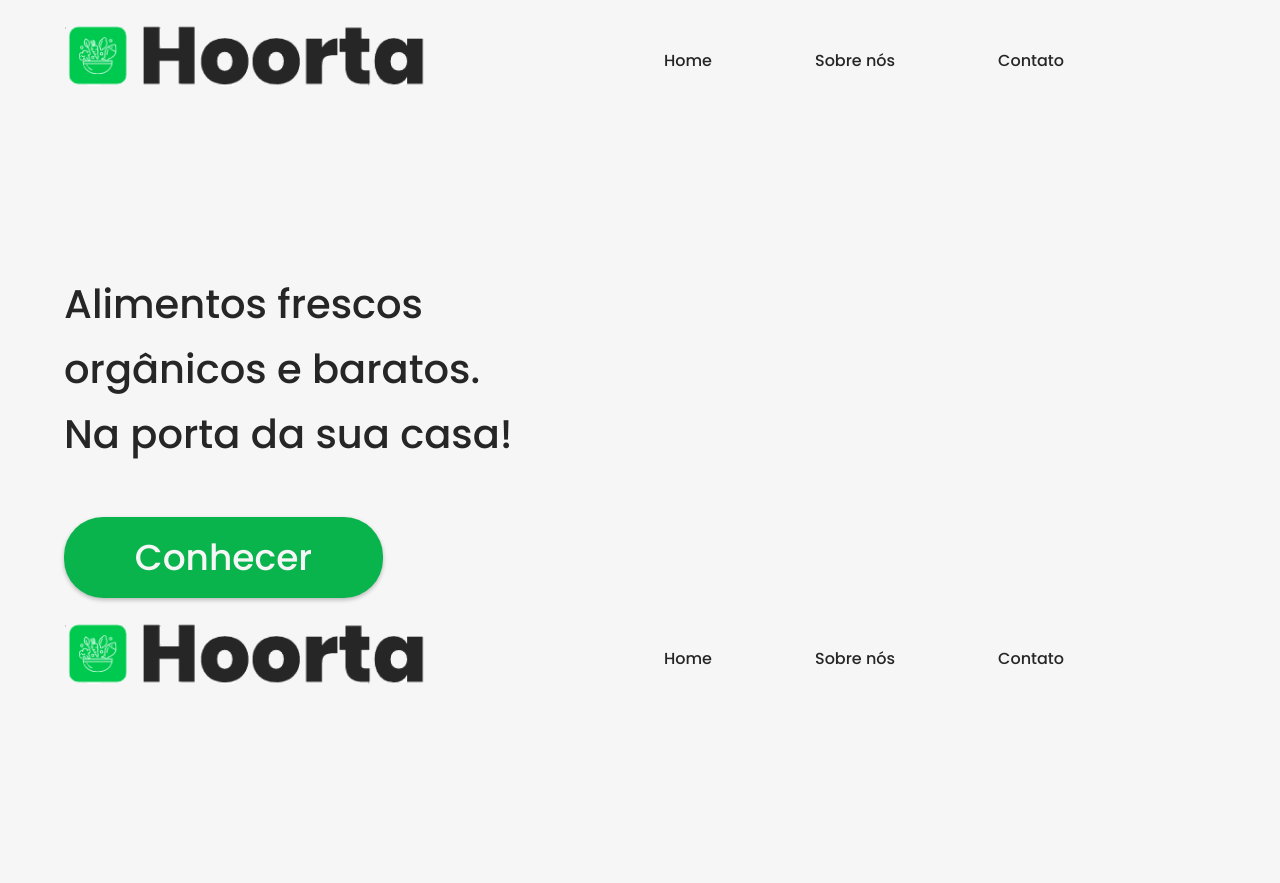
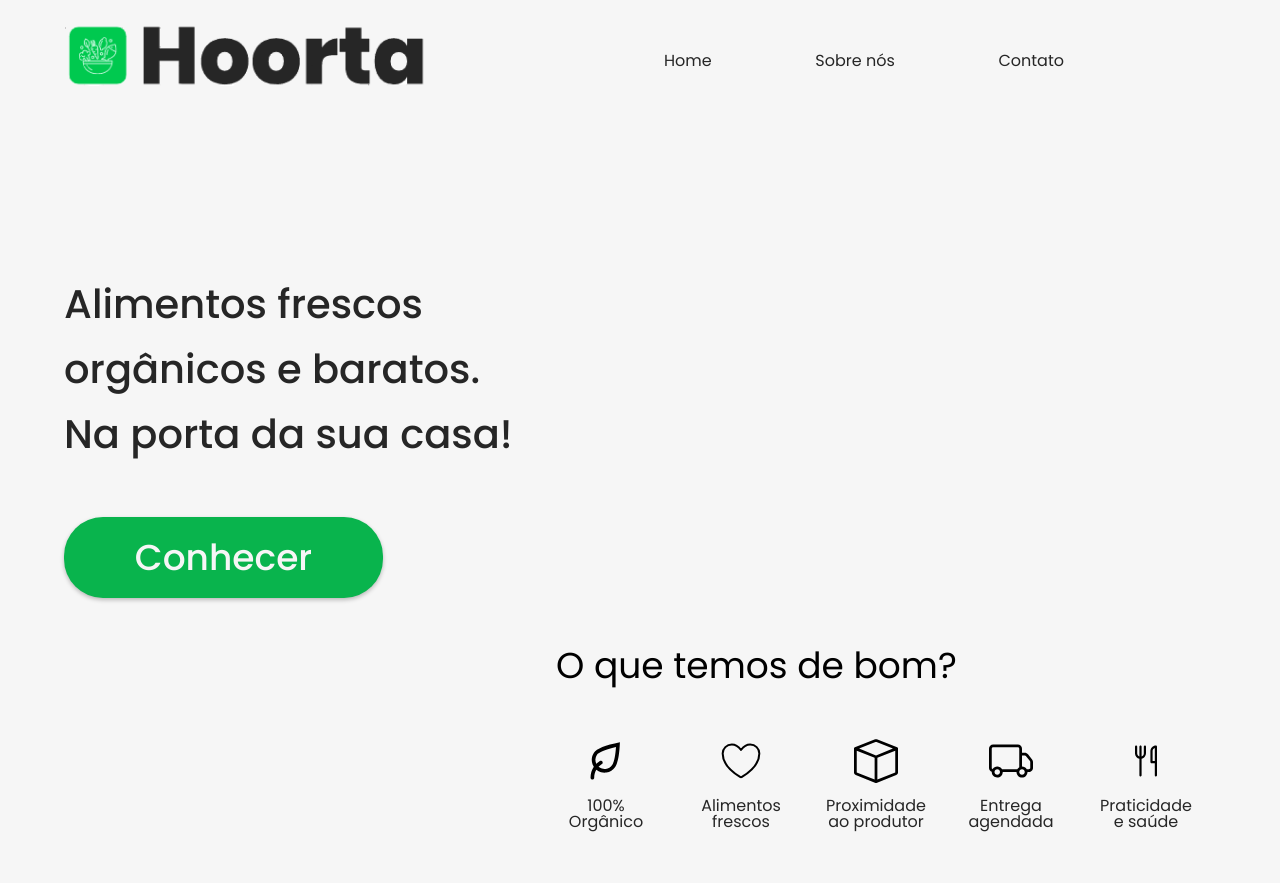
Before and after one commit to viniciusac92/hoorta-apresentacao, a React (Create React App) app: page /tests in a window 1280 px wide. Shown: the top 883 px of the page. Built offline with nearby package versions, Linux system fonts and the light colour scheme.

Commit message:
✨ feat: Added a organism HomeInfo

```diff
--- a/public/index.html
+++ b/public/index.html
@@ -5,7 +5,7 @@
     <link rel="icon" href="%PUBLIC_URL%/favicon.ico" />
     <link rel="preconnect" href="https://fonts.gstatic.com" />
     <link
-      href="https://fonts.googleapis.com/css2?family=Poppins:wght@500;600&display=swap"
+      href="https://fonts.googleapis.com/css2?family=Poppins:wght@400;500;600&display=swap"
       rel="stylesheet"
     />
     <meta name="viewport" content="width=device-width, initial-scale=1" />
--- a/src/components/atoms/Icon/index.jsx
+++ b/src/components/atoms/Icon/index.jsx
@@ -1,8 +1,7 @@
-import {IconStyled} from "./styles";
-import exampleIcon from "../../../assets/images/icons/onlineStore.svg";
+import { IconStyled } from "./styles";
 
-const Icon = () => {
-	return <IconStyled src={exampleIcon}></IconStyled>;
+const Icon = ({ src, alt }) => {
+  return <IconStyled src={src} alt={alt}></IconStyled>;
 };
 
 export default Icon;
--- a/src/components/atoms/Icon/styles.js
+++ b/src/components/atoms/Icon/styles.js
@@ -1,3 +1,7 @@
 import styled from "styled-components";
 
-export const IconStyled = styled.img``;
+export const IconStyled = styled.img`
+  max-width: 44px;
+  margin: 0 auto;
+  padding: 15px;
+`;
--- a/src/components/atoms/Text/styles.js
+++ b/src/components/atoms/Text/styles.js
@@ -6,8 +6,8 @@ export const TextStyled = styled.p`
   color: ${theme.color.black};
 
   font-weight: ${(props) =>
-    props.weight === "medium"
-      ? theme.weight.medium
+    props.weight === "regular"
+      ? theme.weight.regular
       : props.weigth === "semiBold"
       ? theme.weight.medium
       : null};
--- a/src/components/atoms/TextHeader/index.jsx
+++ b/src/components/atoms/TextHeader/index.jsx
@@ -1,8 +1,13 @@
 import { TextHeaderStyled } from "./styles";
 
-const TextHeader = ({ children, color, size, fontWeight }) => {
+const TextHeader = ({ children, color, size, fontWeight, align }) => {
   return (
-    <TextHeaderStyled color={color} size={size} fontWeight={fontWeight}>
+    <TextHeaderStyled
+      color={color}
+      size={size}
+      fontWeight={fontWeight}
+      align={align}
+    >
       {children}
     </TextHeaderStyled>
   );
--- a/src/components/atoms/TextHeader/styles.js
+++ b/src/components/atoms/TextHeader/styles.js
@@ -2,7 +2,7 @@ import styled from "styled-components";
 import theme from "../../../styles/theme";
 
 export const TextHeaderStyled = styled.p`
-  text-align: center;
+  text-align: ${({ align }) => align || "center"};
   font-weight: ${({ fontWeight }) =>
     fontWeight === "medium"
       ? theme.weight.medium
--- /dev/null
+++ b/src/components/organisms/HomeInfo/index.jsx
@@ -0,0 +1,39 @@
+import Icon from "../../atoms/Icon";
+import Text from "../../atoms/Text";
+import TextHeader from "../../atoms/TextHeader";
+import HomeInfoStyled from "./style";
+import leaf from "../../../assets/images/icons/leaf.svg";
+import heart from "../../../assets/images/icons/heart.svg";
+import box from "../../../assets/images/icons/box.svg";
+import truck from "../../../assets/images/icons/truck.svg";
+import food from "../../../assets/images/icons/food.svg";
+
+const HomeInfo = () => {
+  const infos = [
+    { icon: leaf, text: "100% Orgânico" },
+    {
+      icon: heart,
+      text: "Alimentos frescos",
+    },
+    { icon: box, text: "Proximidade ao produtor" },
+    { icon: truck, text: "Entrega agendada" },
+    { icon: food, text: "Praticidade e saúde" },
+  ];
+
+  return (
+    <HomeInfoStyled>
+      <TextHeader size="medium" align="left">
+        O que temos de bom?
+      </TextHeader>
+      <HomeInfoStyled.Container>
+        {infos.map(({ icon, text }, key) => (
+          <HomeInfoStyled.Wrap>
+            <Icon key={key} src={icon} /> <Text key={key}>{text}</Text>
+          </HomeInfoStyled.Wrap>
+        ))}
+      </HomeInfoStyled.Container>
+    </HomeInfoStyled>
+  );
+};
+
+export default HomeInfo;
--- /dev/null
+++ b/src/components/organisms/HomeInfo/style.js
@@ -0,0 +1,25 @@
+import styled from "styled-components";
+
+const HomeInfoStyled = styled.div`
+  width: 50vw;
+  transform: translateX(calc(45vw - 20px));
+  display: flex;
+  flex-direction: column;
+  margin: 50px 0;
+`;
+
+HomeInfoStyled.Container = styled.div`
+  display: flex;
+  justify-content: space-between;
+  margin: 40px 0;
+`;
+
+HomeInfoStyled.Wrap = styled.div`
+  text-align: center;
+  max-width: 100px;
+  display: flex;
+  flex-direction: column;
+  justify-content: space-around;
+`;
+
+export default HomeInfoStyled;
--- a/src/pages/Tests/index.jsx
+++ b/src/pages/Tests/index.jsx
@@ -6,12 +6,14 @@ import FormLogin from "../../components/molecules/FormLogin";
 import HeaderNavBar from "../../components/molecules/HeaderNavBar";
 import Meet from "../../components/molecules/Meet";
 import Header from "../../components/organisms/Header";
+import HomeInfo from "../../components/organisms/HomeInfo";
 
 const Tests = () => {
   return (
     <div>
       <Header />
       <Meet />
+      <HomeInfo />
     </div>
   );
 };
--- a/src/styles/theme.js
+++ b/src/styles/theme.js
@@ -1,6 +1,7 @@
 const theme = {
   font: "font-family: 'Poppins', sans-serif;",
   weight: {
+    regular: "400",
     medium: "500",
     semiBold: "600",
   },
```
